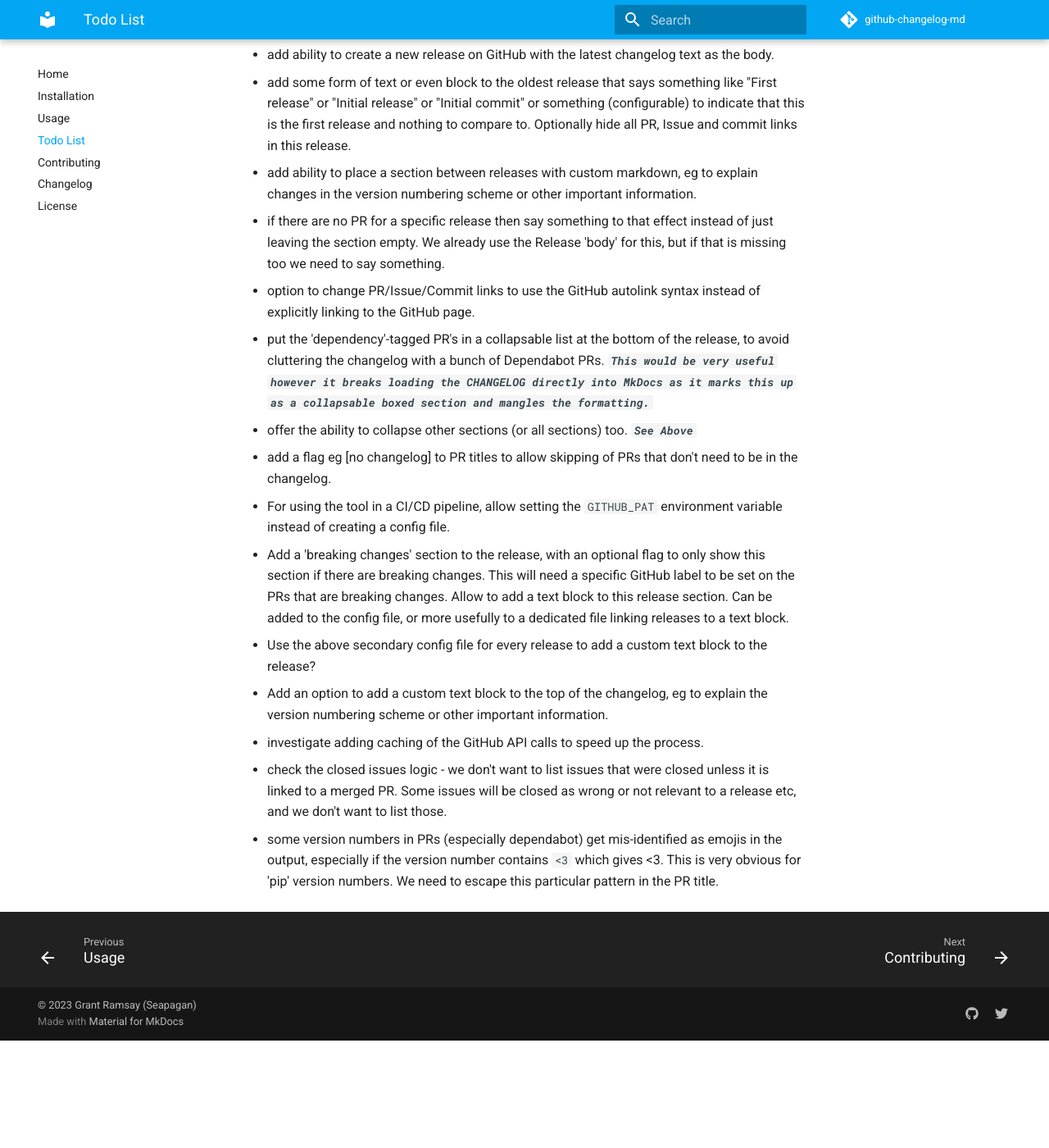
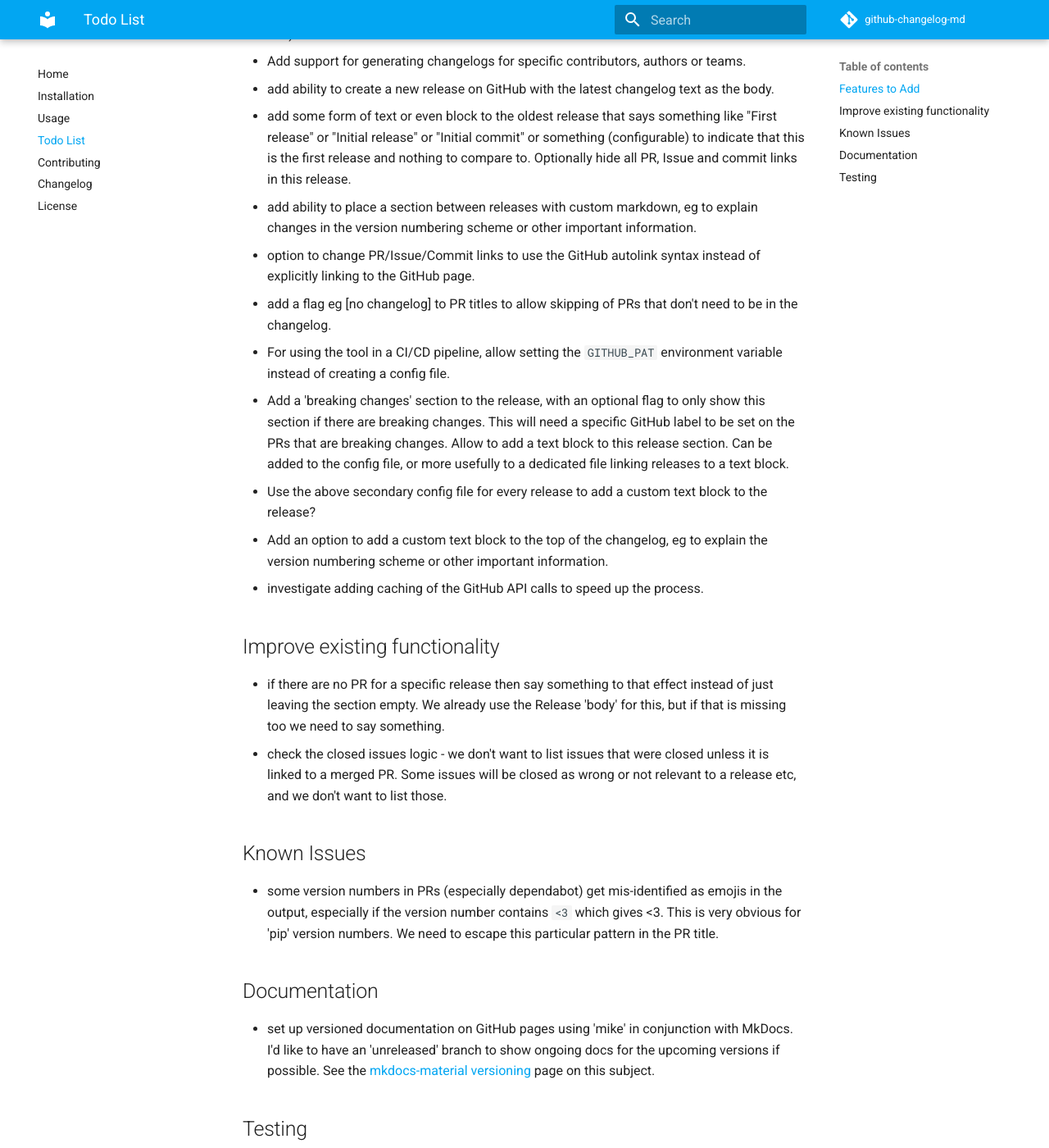
Before and after one commit to seapagan/github-changelog-md, an MkDocs documentation site: the page built from docs/todo_list.md, in a window 1280 px wide and 1400 px high, scrolled down 706 px. Shown: the whole window at 82% size. Built offline with MkDocs 1.6.1 and Material for MkDocs 9.7.7, drawn with Linux system fonts in a browser that asks for light colours; comment, search, counter and statistics services are not loaded; before the commit the page ends 1975 px from its top, so only the background shows below that; some of the changed text lies outside the part shown.

Commit message:
update and reformat TODO
Signed-off-by: Grant Ramsay <seapagan@gmail.com>

```diff
--- a/TODO.md
+++ b/TODO.md
@@ -1,9 +1,10 @@
 # Planned features
 
-For now, just some notes to myself. Not all of these will (or should!) be
-implemented but it's good to have a list of ideas.
+Not all of these features/ideas will (or should!) be implemented but this is an
+idea of where I want to take the project in the future.
 
-- complete testing with `pytest` to 100% or as close as possible.
+## Features to Add
+
 - Allow custom sections in the output, set by `label` or a regex.
 - Allow custom ordering of sections.
 - Allow custom output formats (e.g. HTML, Markdown, PDF, LaTeX, etc.).
@@ -30,18 +31,8 @@ implemented but it's good to have a list of ideas.
 - add ability to place a section between releases with custom markdown, eg to
   explain changes in the version numbering scheme or other important
   information.
-- if there are no PR for a specific release then say something to that effect
-  instead of just leaving the section empty. We already use the Release 'body'
-  for this, but if that is missing too we need to say something.
 - option to change PR/Issue/Commit links to use the GitHub autolink syntax
   instead of explicitly linking to the GitHub page.
-- put the 'dependency'-tagged PR's in a collapsable list at the bottom of the
-  release, to avoid cluttering the changelog with a bunch of Dependabot PRs.
-  _**`This would be very useful however it breaks loading the CHANGELOG directly
-  into MkDocs as it marks this up as a collapsable boxed section and mangles the
-  formatting.`**_
-- offer the ability to collapse other sections (or all sections) too. _**`See
-  Above`**_
 - add a flag eg \[no changelog\] to PR titles to allow skipping of PRs that
   don't need to be in the changelog.
 - For using the tool in a CI/CD pipeline, allow setting the `GITHUB_PAT`
@@ -56,10 +47,31 @@ implemented but it's good to have a list of ideas.
 - Add an option to add a custom text block to the top of the changelog, eg to
   explain the version numbering scheme or other important information.
 - investigate adding caching of the GitHub API calls to speed up the process.
+
+## Improve existing functionality
+
+- if there are no PR for a specific release then say something to that effect
+  instead of just leaving the section empty. We already use the Release 'body'
+  for this, but if that is missing too we need to say something.
 - check the closed issues logic - we don't want to list issues that were closed
   unless it is linked to a merged PR. Some issues will be closed as wrong or not
   relevant to a release etc, and we don't want to list those.
+
+## Known Issues
+
 - some version numbers in PRs (especially dependabot) get mis-identified as
   emojis in the output, especially if the version number contains `<3` which
   gives <3. This is very obvious for 'pip' version numbers. We need to escape
   this particular pattern in the PR title.
+
+## Documentation
+
+- set up versioned documentation on GitHub pages using 'mike' in conjunction with
+  MkDocs. I'd like to have an 'unreleased' branch to show ongoing docs for the
+  upcoming versions if possible. See the
+  [mkdocs-material versioning](https://squidfunk.github.io/mkdocs-material/setup/setting-up-versioning/){:target="_blank"}
+  page on this subject.
+
+## Testing
+
+- complete testing with `pytest` to 100% or as close as possible.
```
